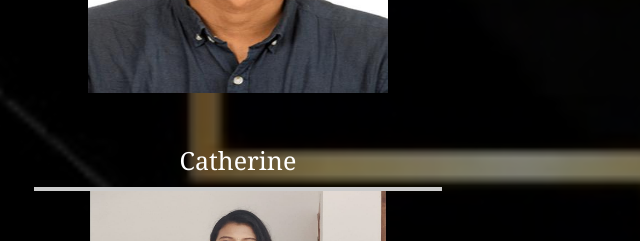
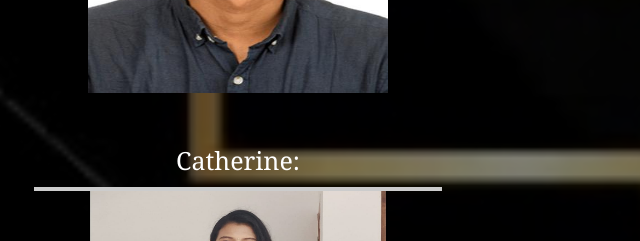
Before and after one commit to A1anVincent/def, a plain HTML site: page index.html in a window 1280 px wide. Shown: the part 2140-2381 px from the top of the page, 402-1042 px from the left. Drawn offline with Linux system fonts and the light colour scheme.

Commit message:
Update index.html

```diff
--- a/index.html
+++ b/index.html
@@ -128,7 +128,7 @@
                 <li><img src="arjun.jpg" width="300" height="300"></li>
                 <br></br>
             </li>
-            <li class="member">Catherine
+            <li class="member">Catherine:
                 <li><img src="catherine.jpg" width="300" height="250"></li>
                 <br></br>
             </li>
```
